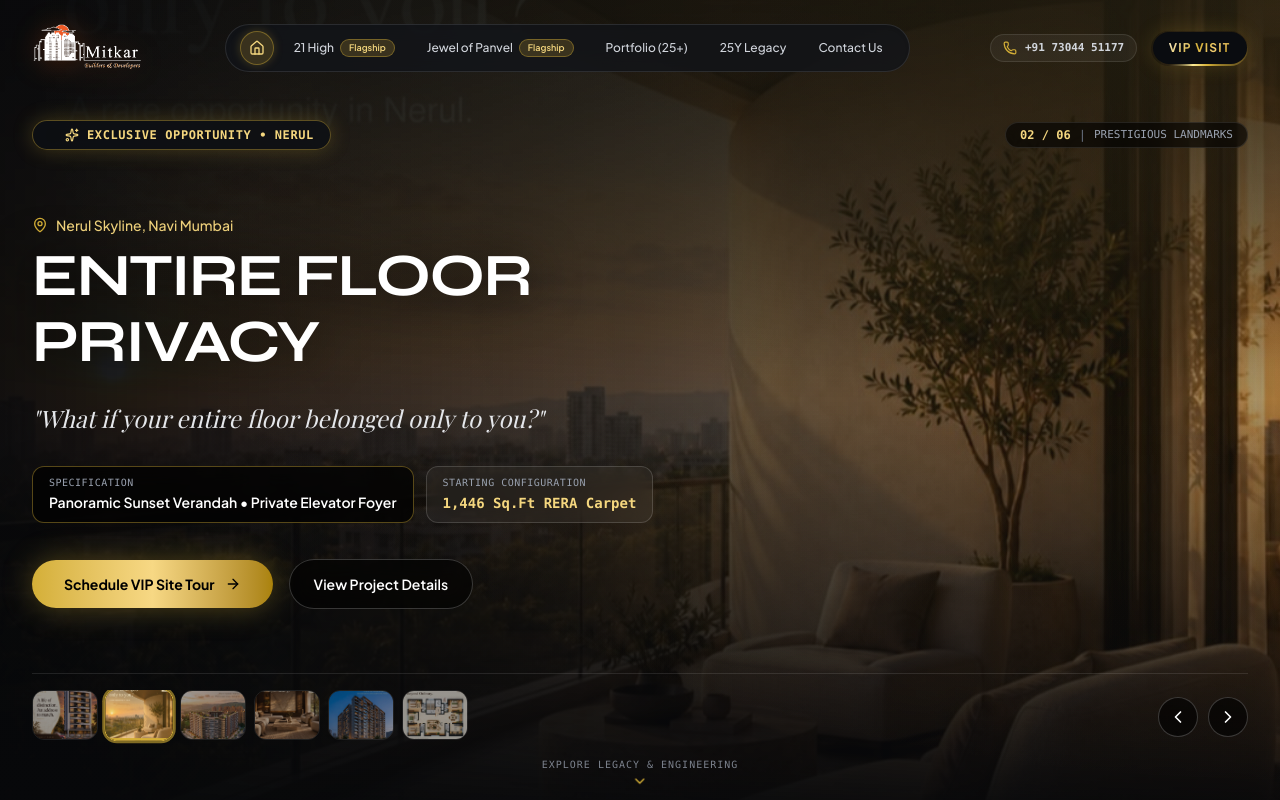
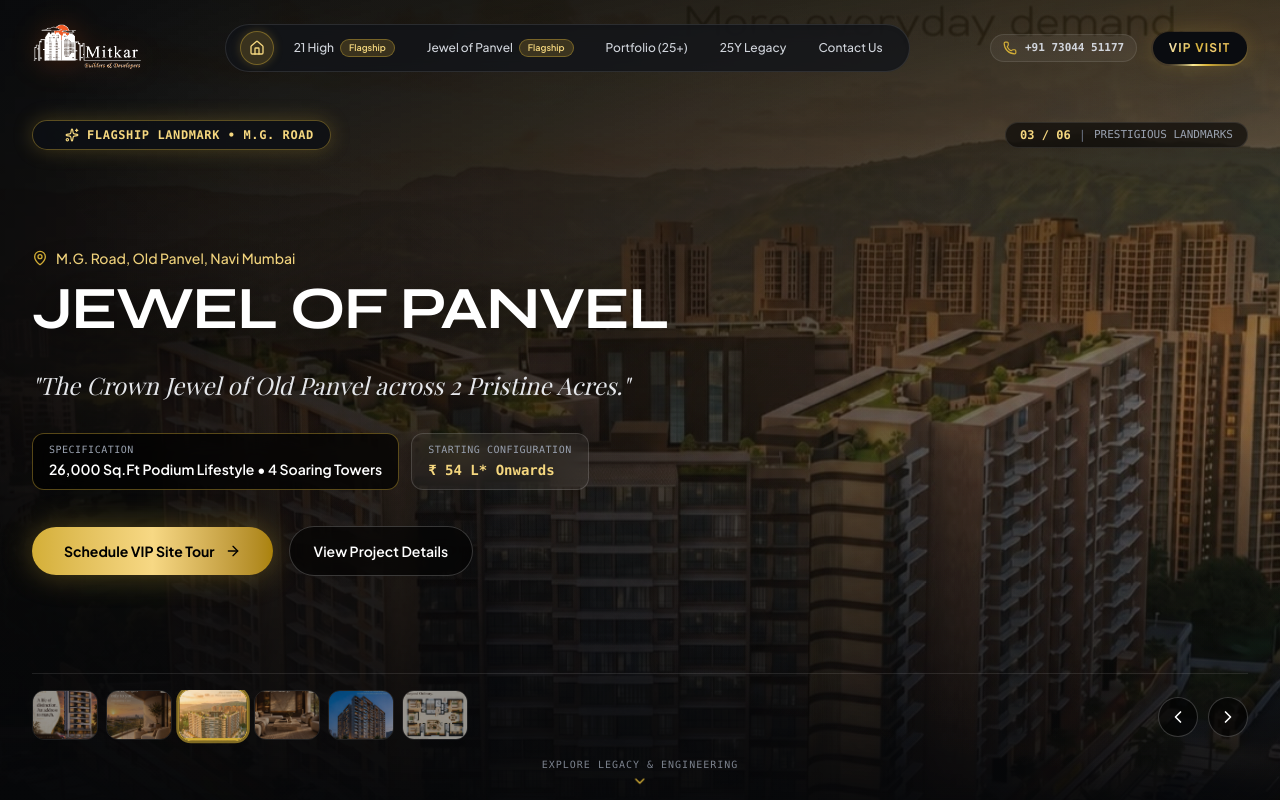
Before and after one commit to i-idea-lab/mitkar-builders-and-developers-public-website, a React (Vite) app: page / in a window 1280 px wide. Shown: the top 800 px of the page. Built offline with nearby package versions, Linux system fonts and the light colour scheme; a web font is replaced by a local one.

Commit message:
feat: Auto-rotate hero project banner every 3 seconds with seamless loop back to first slide

```diff
--- a/src/components/ProjectHeroBanner.jsx
+++ b/src/components/ProjectHeroBanner.jsx
@@ -1,4 +1,4 @@
-import React, { useState, useEffect, useRef } from 'react';
+import React, { useState, useEffect } from 'react';
 import { useNavigate } from 'react-router-dom';
 import {
   Sparkles,
@@ -16,9 +16,7 @@ import { soundFX } from '../utils/soundFx';
 
 export default function ProjectHeroBanner({ onOpenBooking }) {
   const [currentIdx, setCurrentIdx] = useState(0);
-  const [isPaused, setIsPaused] = useState(false);
   const navigate = useNavigate();
-  const timerRef = useRef(null);
 
   const slides = [
     {
@@ -95,16 +93,14 @@ export default function ProjectHeroBanner({ onOpenBooking }) {
     }
   ];
 
-  // Auto-play timer (every 5 seconds)
+  // Auto-play timer: auto-rotates every 3 seconds, and jumps back to the first slide once reaching the end
   useEffect(() => {
-    if (isPaused) return;
+    const timer = setTimeout(() => {
+      setCurrentIdx((prev) => (prev + 1) % slides.length);
+    }, 3000);
 
-    timerRef.current = setInterval(() => {
-      setCurrentIdx((prev) => (prev + 1) % slides.length);
-    }, 5500);
-
-    return () => clearInterval(timerRef.current);
-  }, [isPaused, slides.length]);
+    return () => clearTimeout(timer);
+  }, [currentIdx, slides.length]);
 
   const handlePrev = () => {
     soundFX.playClick();
@@ -134,8 +130,6 @@ export default function ProjectHeroBanner({ onOpenBooking }) {
   return (
     <section
       className="relative min-h-[92vh] lg:min-h-screen w-full flex items-center justify-center overflow-hidden bg-[#07080a] text-white pt-24 pb-12"
-      onMouseEnter={() => setIsPaused(true)}
-      onMouseLeave={() => setIsPaused(false)}
     >
       {/* Background Project Photography Layer with Crossfade */}
       {slides.map((slide, idx) => (
```
